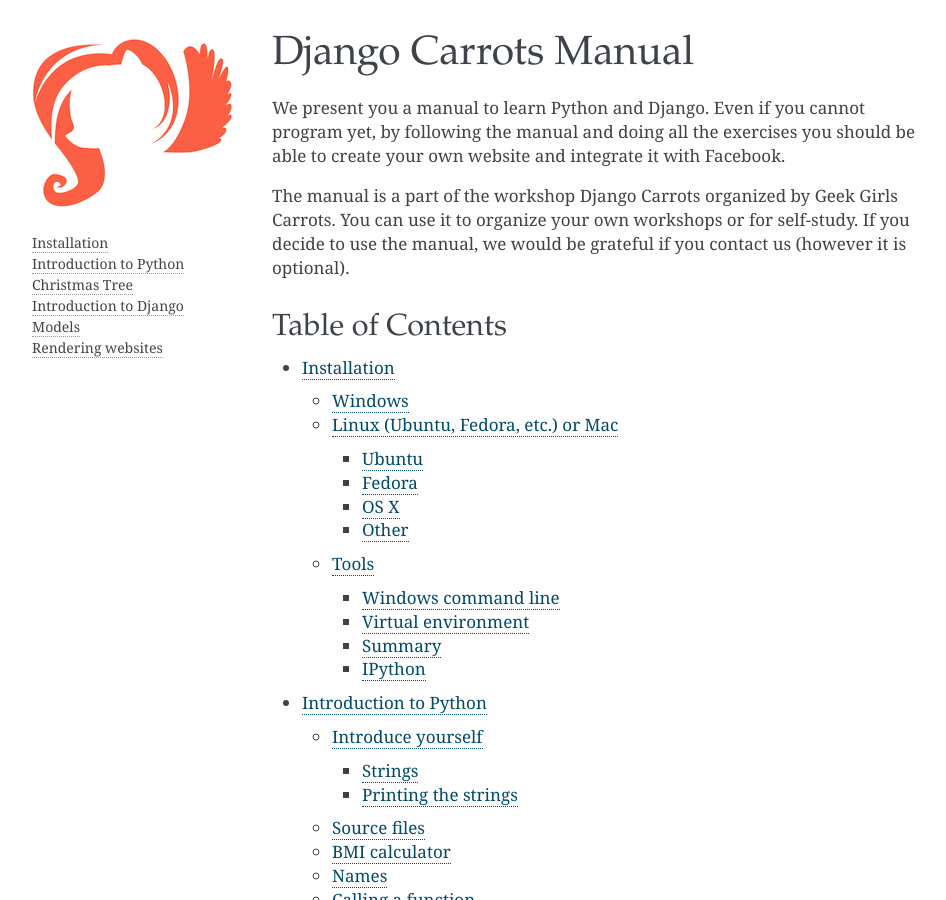
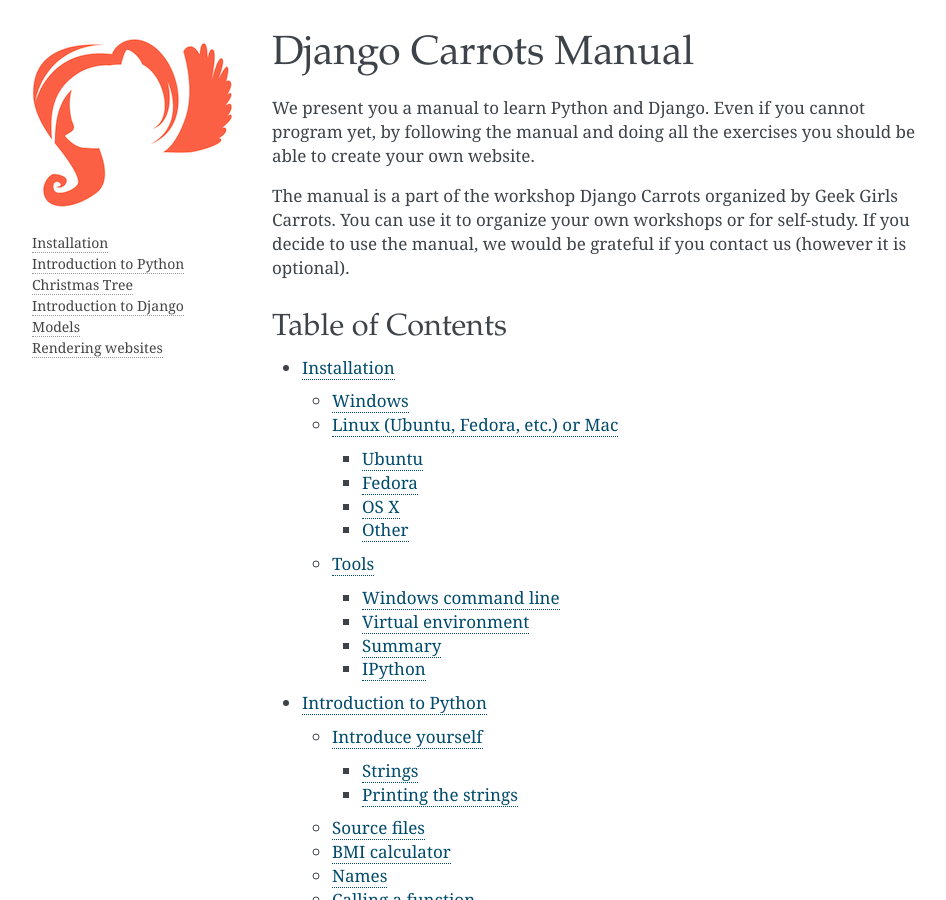
Before and after one commit to ggcarrots/django-carrots, a Sphinx documentation site: the page built from source/index.rst, in a window 1280 px wide and 900 px high. Shown: the whole window, without its empty margins (148-1094 px from the left). Built offline with Sphinx 7.4.7, drawn with Linux system fonts in a browser that asks for light colours; formulas are drawn with MathJax 3.

Commit message:
Remove Facebook

```diff
--- a/source/index.rst
+++ b/source/index.rst
@@ -2,7 +2,7 @@
 Django Carrots Manual
 =====================
 
-We present you a manual to learn Python and Django. Even if you cannot program yet, by following the manual and doing all the exercises you should be able to create your own website and integrate it with Facebook.
+We present you a manual to learn Python and Django. Even if you cannot program yet, by following the manual and doing all the exercises you should be able to create your own website.
 
 The manual is a part of the workshop Django Carrots organized by Geek Girls Carrots. You can use it to organize your own workshops or for self-study.
 If you decide to use the manual, we would be grateful if you contact us (however it is optional).
```
